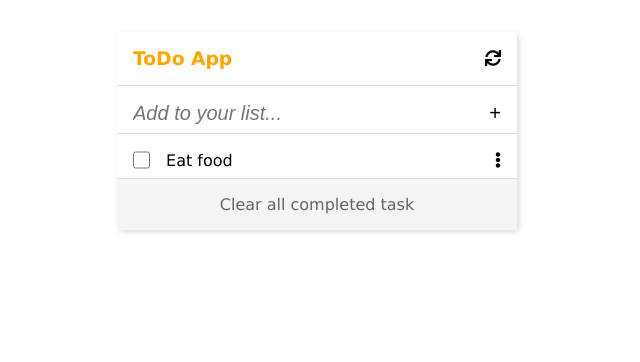
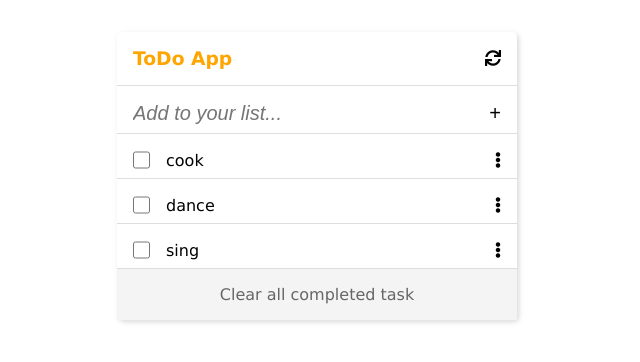
Before and after one commit to julie-ify/ToDo-List-App, a website built with webpack: page src/index.html in a window 1280 px wide. Shown: the whole page, without its empty margins (323-963 px from the left). Built offline with nearby package versions, Linux system fonts and the light colour scheme.

Commit message:
Add a function to iterate over the tasks array and populate the list for each task

```diff
--- a/src/index.html
+++ b/src/index.html
@@ -30,7 +30,7 @@
         </div>
 
         <ul class="container">
-          <li class="list" draggable="true">
+          <!-- <li class="list" draggable="true">
             <div class="div1">
               <input
                 type="checkbox"
@@ -51,7 +51,7 @@
               <label class="label">Eat food</label>
               <span class="delete"><i class="far fa-trash-alt"></i></span>
             </div>
-          </li>
+          </li> -->
         </ul>
         <div class="clear">
           <a href="#">Clear all completed task</a>
--- a/src/index.js
+++ b/src/index.js
@@ -1,28 +1,5 @@
 import _ from 'lodash';
 import './style.css';
-
-<li class="list" draggable="true">
-            <div class="div1">
-              <input
-                type="checkbox"
-                name="check1"
-                id="checkbox-1"
-                class="check"
-              />
-              <label class="label">Eat food</label>
-              <span class="dot"><i class="fas fa-ellipsis-v"></i></span>
-            </div>
-            <div class="div2">
-              <input
-                type="checkbox"
-                name="check1"
-                id="checkbox-1"
-                class="check"
-              />
-              <label class="label">Eat food</label>
-              <span class="delete"><i class="far fa-trash-alt"></i></span>
-            </div>
-          </li>
 
 const toDoList = [
   {
@@ -47,6 +24,31 @@ function populateList() {
   let toDoListItems = toDoList;
   for(let i = 0; i < toDoListItems.length; i += 1) {
     let task = toDoListItems[i];
-
+    let listContainer = document.querySelector('.container')
+    let list = document.createElement('li');
+    list.classList.add('list');
+    list.id = task.id;
+    list.draggable = true;
+    let listFChild = document.createElement('div');
+    listFChild.classList.add('div1');
+    const input = document.createElement('input');
+    input.classList.add('check');
+    input.type = 'checkbox';
+    input.name = 'check1'
+    const label = document.createElement('label');
+    label.classList.add('label');
+    label.innerHTML = task.description;
+    const span = document.createElement('span');
+    span.classList.add('dot');
+    const fontAwesome = document.createElement('i');
+    fontAwesome.className += 'fas fa-ellipsis-v';
+    span.appendChild(fontAwesome);
+    list.appendChild(listFChild)
+    listFChild.appendChild(input)
+    listFChild.appendChild(label)
+    listFChild.appendChild(span)
+    listContainer.appendChild(list)
   }
 }
+
+populateList()
```
Also changed, not shown: dist/bundle.js, dist/index.html.
